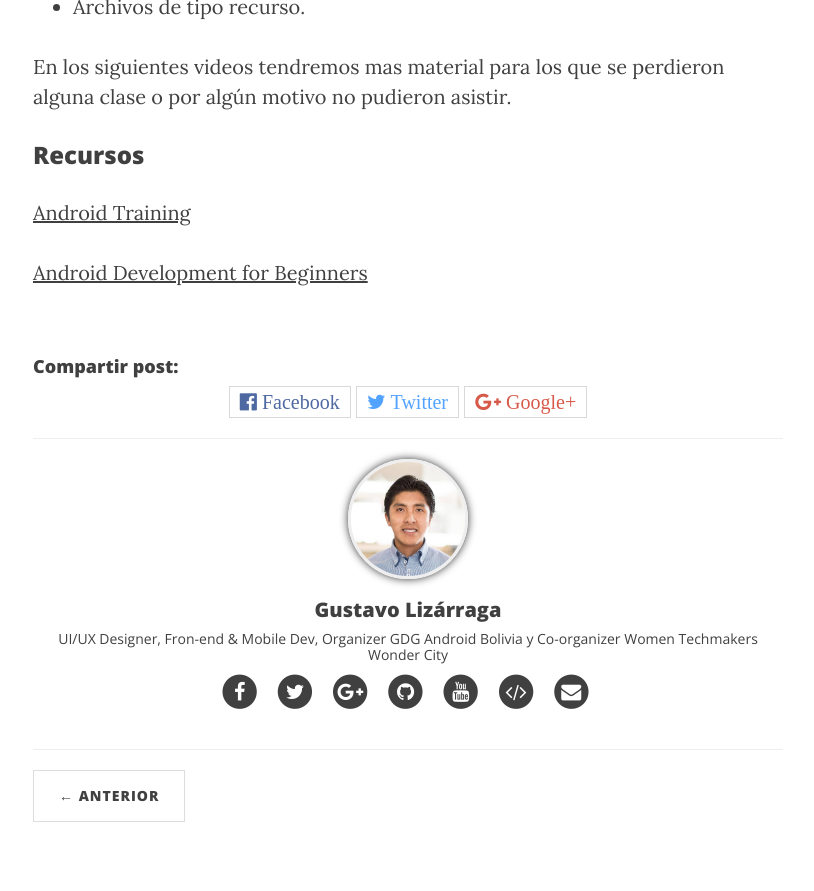
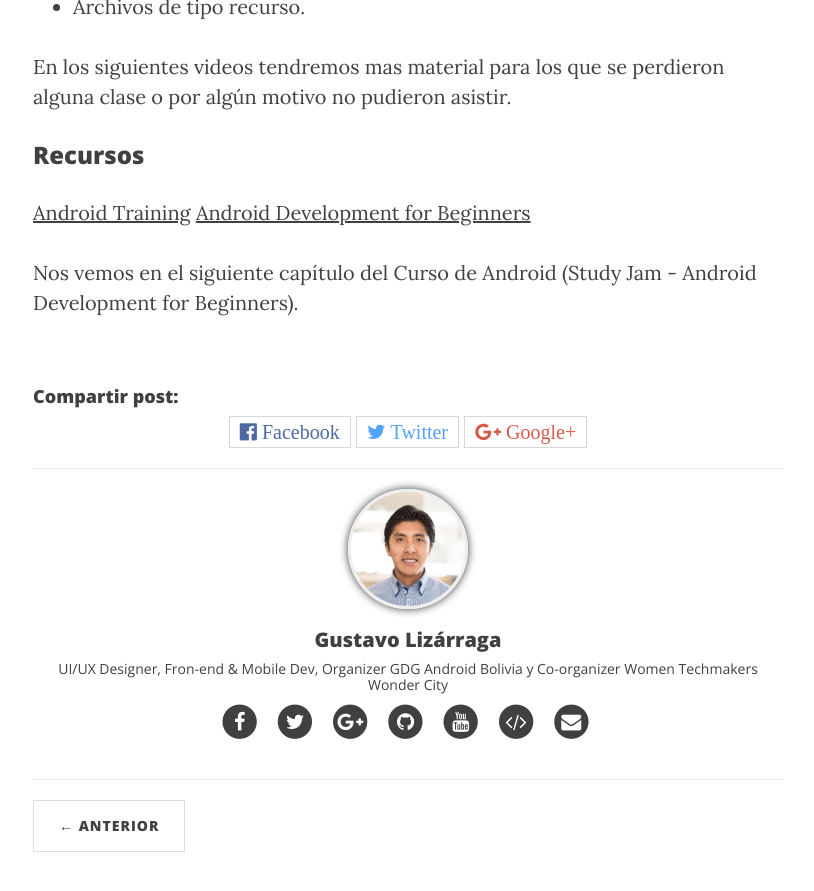
Before and after one commit to GDGAndroidBolivia/gdgandroidbolivia.github.io, a Jekyll site: the page built from _posts/2017-05-23-studyjam-1-12.md, in a window 1280 px wide and 900 px high, scrolled down 1484 px. Shown: the top 891 px of the window, without its empty margins (232-1046 px from the left). Built offline with Jekyll 4.4.1, drawn with Linux system fonts in a browser that asks for light colours; nearby versions of some CDN libraries; comment, search, counter and statistics services are not loaded.

Commit message:
Adicion texto al final

```diff
--- a/_posts/2017-05-23-studyjam-1-12.md
+++ b/_posts/2017-05-23-studyjam-1-12.md
@@ -44,5 +44,6 @@ En los siguientes videos tendremos mas material para los que se perdieron alguna
 ### Recursos
 
 [Android Training](https://developer.android.com/training/index.html)
+[Android Development for Beginners](https://www.udacity.com/course/android-development-for-beginners--ud837)
 
-[Android Development for Beginners](https://www.udacity.com/course/android-development-for-beginners--ud837)
+Nos vemos en el siguiente capítulo del Curso de Android (Study Jam - Android Development for Beginners).
```
